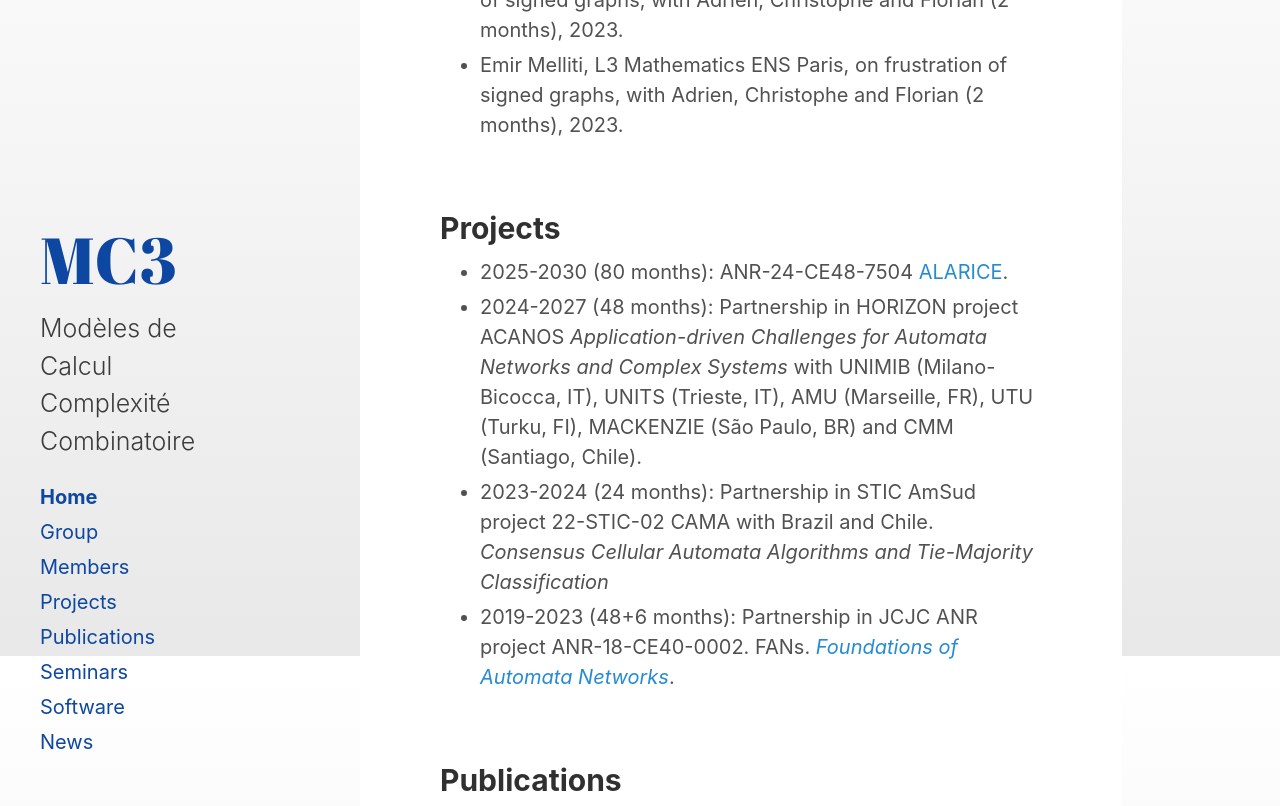
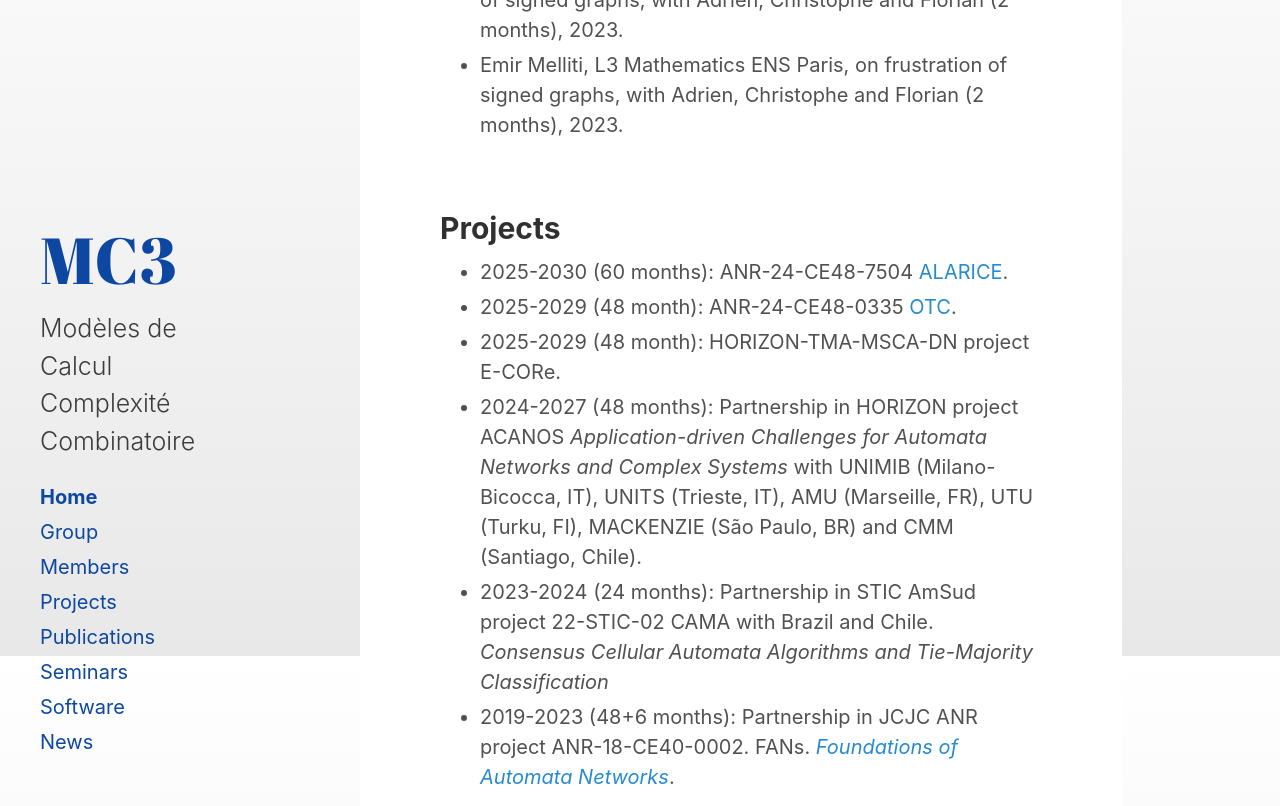
Before and after one commit to richardadrien/mc3, a Jekyll site: the page built from _posts/2023-11-01-home.md, in a window 1280 px wide and 900 px high, scrolled down 2944 px, cut to the strip 0-806 px from the top of the window. Built offline with Jekyll 4.4.1, drawn with Linux system fonts in a browser that asks for light colours; the list of posts is cut into pages by our own code.

Commit message:
Update 2023-11-01-home.md

```diff
--- a/_posts/2023-11-01-home.md
+++ b/_posts/2023-11-01-home.md
@@ -96,7 +96,9 @@ MESR/EDSTIC-UniCA funding (2020-2023), UniCA ATER (2023-2024).
 
 ## **Projects**
 
-- 2025-2030 (80 months): ANR-24-CE48-7504 [ALARICE](https://alarice.lis-lab.fr/).
+- 2025-2030 (60 months): ANR-24-CE48-7504 [ALARICE](https://alarice.lis-lab.fr/).
+- 2025-2029 (48 month): ANR-24-CE48-0335 [OTC](https://anr.fr/Projet-ANR-24-CE48-0335).
+- 2025-2029 (48 month): HORIZON-TMA-MSCA-DN project E-CORe.
 - 2024-2027 (48 months): Partnership in HORIZON project ACANOS _Application-driven Challenges for Automata Networks and Complex Systems_ with UNIMIB (Milano-Bicocca, IT), UNITS (Trieste, IT), AMU (Marseille, FR), UTU (Turku, FI), MACKENZIE (São Paulo, BR) and CMM (Santiago, Chile).
 - 2023-2024 (24 months): Partnership in STIC AmSud project 22-STIC-02 CAMA
   with Brazil and Chile.
```
